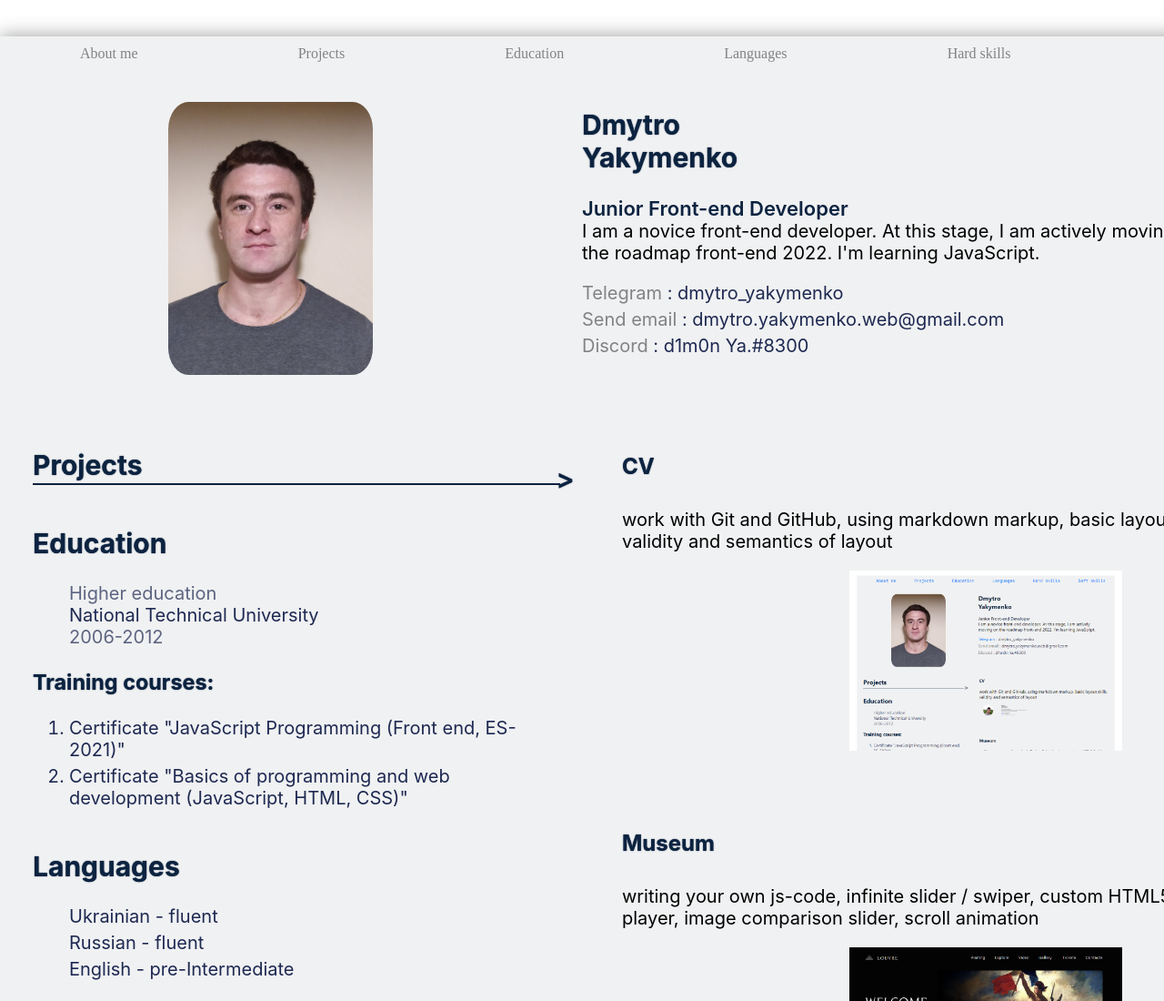
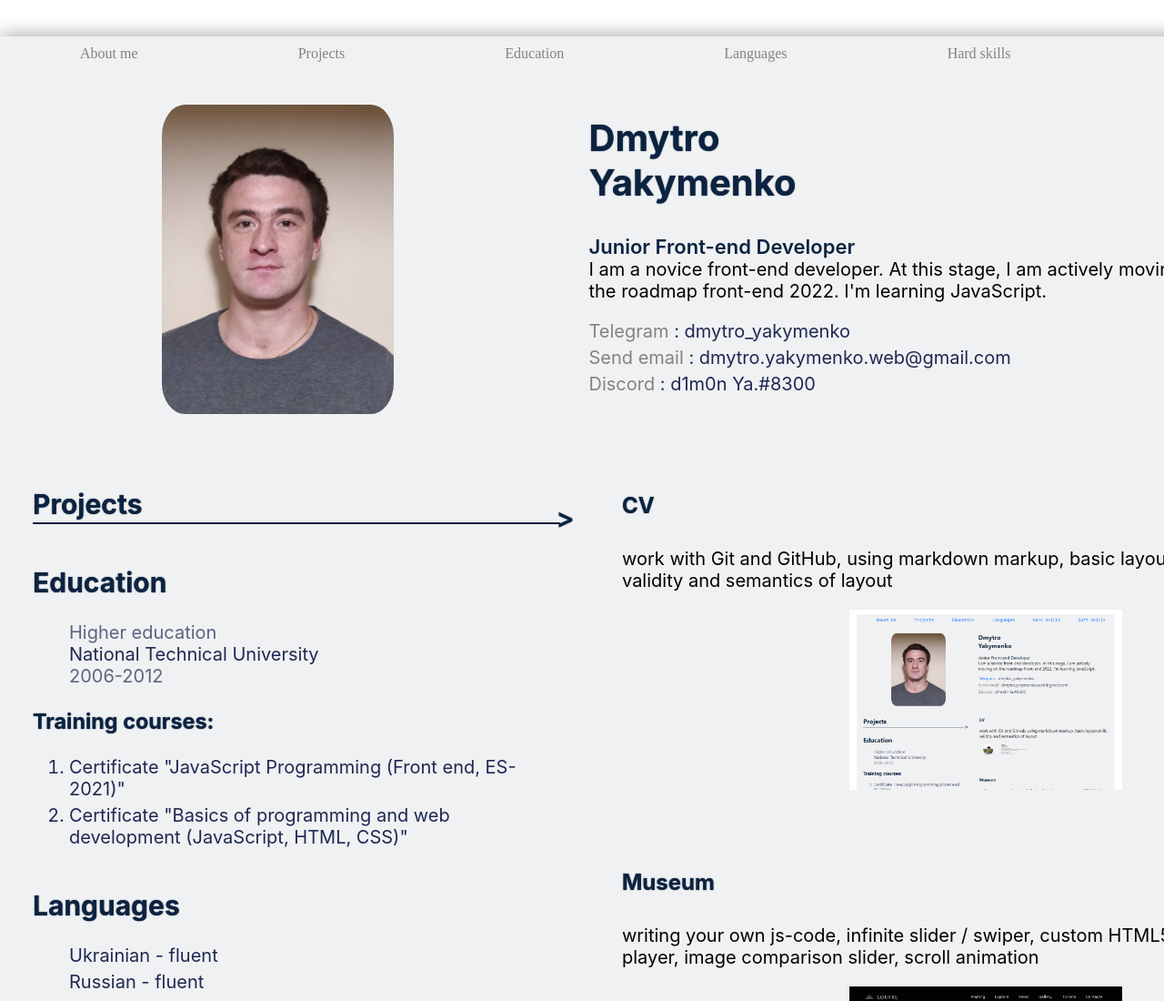
Before and after one commit to webdevDmYa/rsschool-cv, a plain HTML site: page index.html in a window 1280 px wide. Shown: the top 1100 px of the page at 91% size. Drawn offline with nearby package versions, Linux system fonts and the light colour scheme; a script that the page names is missing.

Commit message:
refactor: change size   h1 , image

```diff
--- a/style.css
+++ b/style.css
@@ -25,7 +25,7 @@ body {
 }
 
 .container-image {
-  width: 225px;
+  width: 255px;
   height: auto;
 }
 
@@ -126,6 +126,10 @@ h6 {
   color: #0c2340;
   text-shadow: 0px 0px 1.2px #0c2340;
 }
+h1 {
+  font-size: 40px;
+}
+
 h4 {
   font-size: 24px;
 }
```
